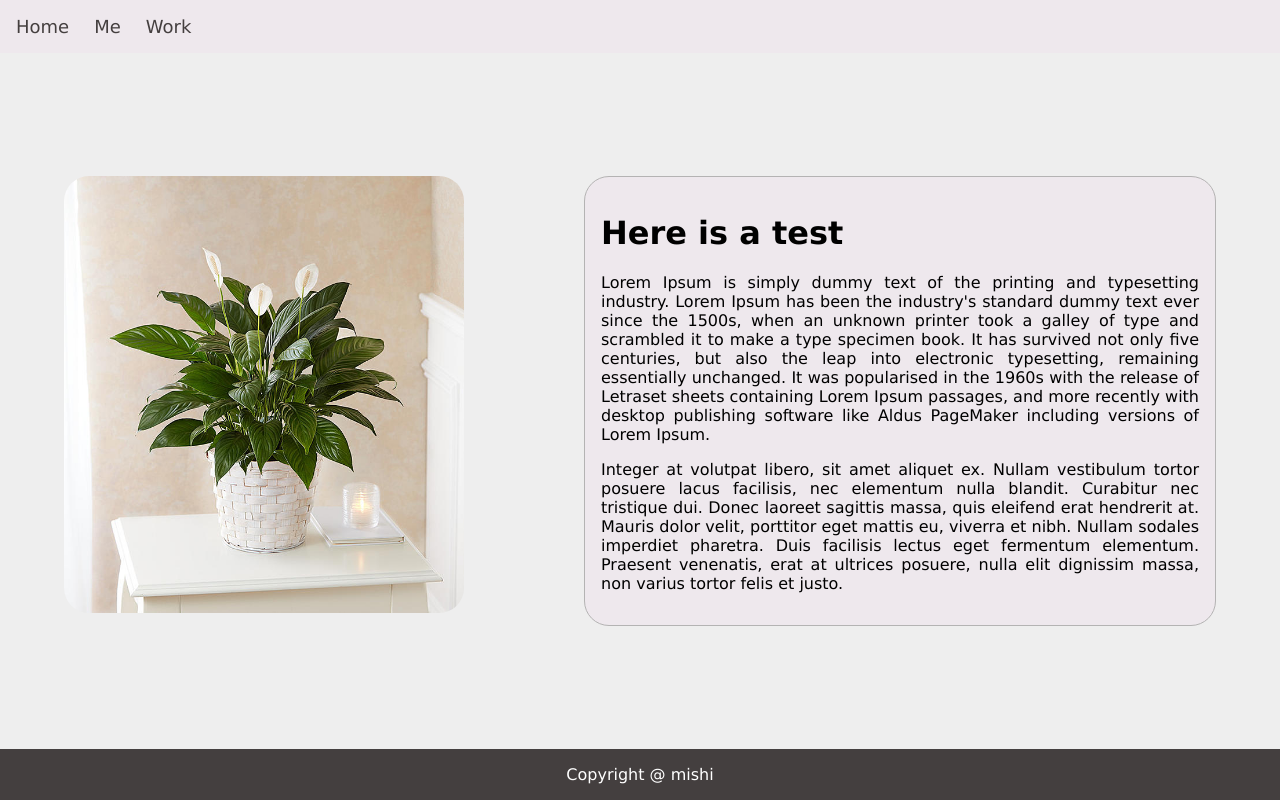
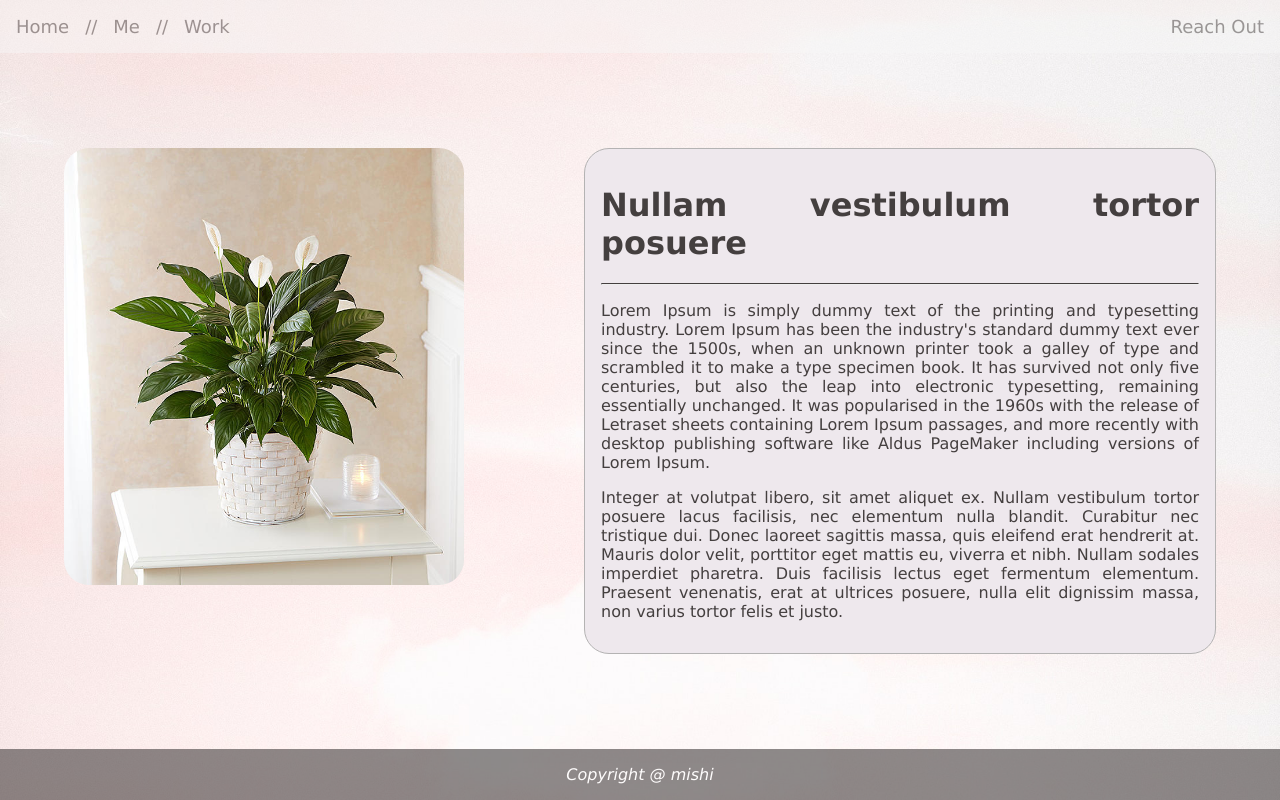
Before and after one commit to arcaneLake/home, a plain HTML site: page index.html in a window 1280 px wide. Drawn offline with Linux system fonts and the light colour scheme.

Commit message:
Refine visuals and colors

```diff
--- a/index.html
+++ b/index.html
@@ -6,12 +6,14 @@
         <link rel="stylesheet" href="style.css"
     </head>
     <body>
-        <ul class="top-nav">
-            <li><a href="./index.html">Home</a></li>
-            <li><a href="./me.html">Me</a></li>
+        <div class="top-nav">
+        <ul>
+            <li><a href="./index.html">Home</a></li> //
+            <li><a href="./me.html">Me</a></li> //
             <li><a href="work.html">Work</a></li>
         </ul>
-
+        <a href="./contact.html" class="top-nav-contact">Reach Out</a>
+        </div>
 
         <div class="container">
         <div class="left">
@@ -19,7 +21,8 @@
         </div>
 
         <div class="right">
-            <h1>Here is a test</h1>
+            <h1>Nullam vestibulum tortor posuere</h1>
+            <hr class="new1">
             <p>Lorem Ipsum is simply dummy text of the printing and typesetting industry. Lorem Ipsum has been the industry's standard dummy text ever since the 1500s, when an unknown printer took a galley of type and scrambled it to make a type specimen book. It has survived not only five centuries, but also the leap into electronic typesetting, remaining essentially unchanged. It was popularised in the 1960s with the release of Letraset sheets containing Lorem Ipsum passages, and more recently with desktop publishing software like Aldus PageMaker including versions of Lorem Ipsum.</p>
 
 
@@ -27,6 +30,6 @@
         </div>
         </div>
 
-        <footer class="bottom-nav">Copyright @ mishi</footer>
+        <footer class="bottom-nav"><em>Copyright @ mishi</em></footer>
     </body>
 </html>
--- a/style.css
+++ b/style.css
@@ -1,6 +1,8 @@
 body {
     font-family:Verdana, Geneva, Tahoma, sans-serif;
-    background: #eee;
+    background-image: url("images/bg.jpg");
+    background-size: cover;
+    color: rgb(68, 63, 63);
     margin: 0;
     min-height: 100vh;
     display: flex;
@@ -13,6 +15,8 @@ ul {
     list-style: none;
     padding: 0;
     margin: 0;
+    display: flex;
+    gap: 16px;
 }
 
 img {
@@ -21,22 +25,34 @@ img {
     height: auto;
 }
 
+/* NAVIGATION MENUS */
+
 .top-nav {
     font-size: large;
     display: flex;
     gap: 25px;
-    background-color: rgb(238, 232, 237);
+    background-color: rgb(247, 247, 247);
+    opacity: 0.5;
     padding: 16px;
+    justify-content: space-between;
+}
+
+.top-nav-contact {
+    display: flex;
 }
 
 .bottom-nav {
     display: flex;
     background-color: rgb(68, 63, 63);
     color: white;
+    opacity: 0.6;
     padding: 16px;
     align-items: center;
     justify-content: center;
 }
+
+
+/* MAIN CONTENT */
 
 .container {
     display: flex;
@@ -63,3 +79,7 @@ a {
     color: rgb(68, 63, 63);
     text-decoration: none;
 }
+
+hr.new1 {
+    border-top: 1px solid rgb(68, 63, 63);
+}
```
Also changed, not shown: images/bg.jpg (added), images/bg2.jpg (added).
